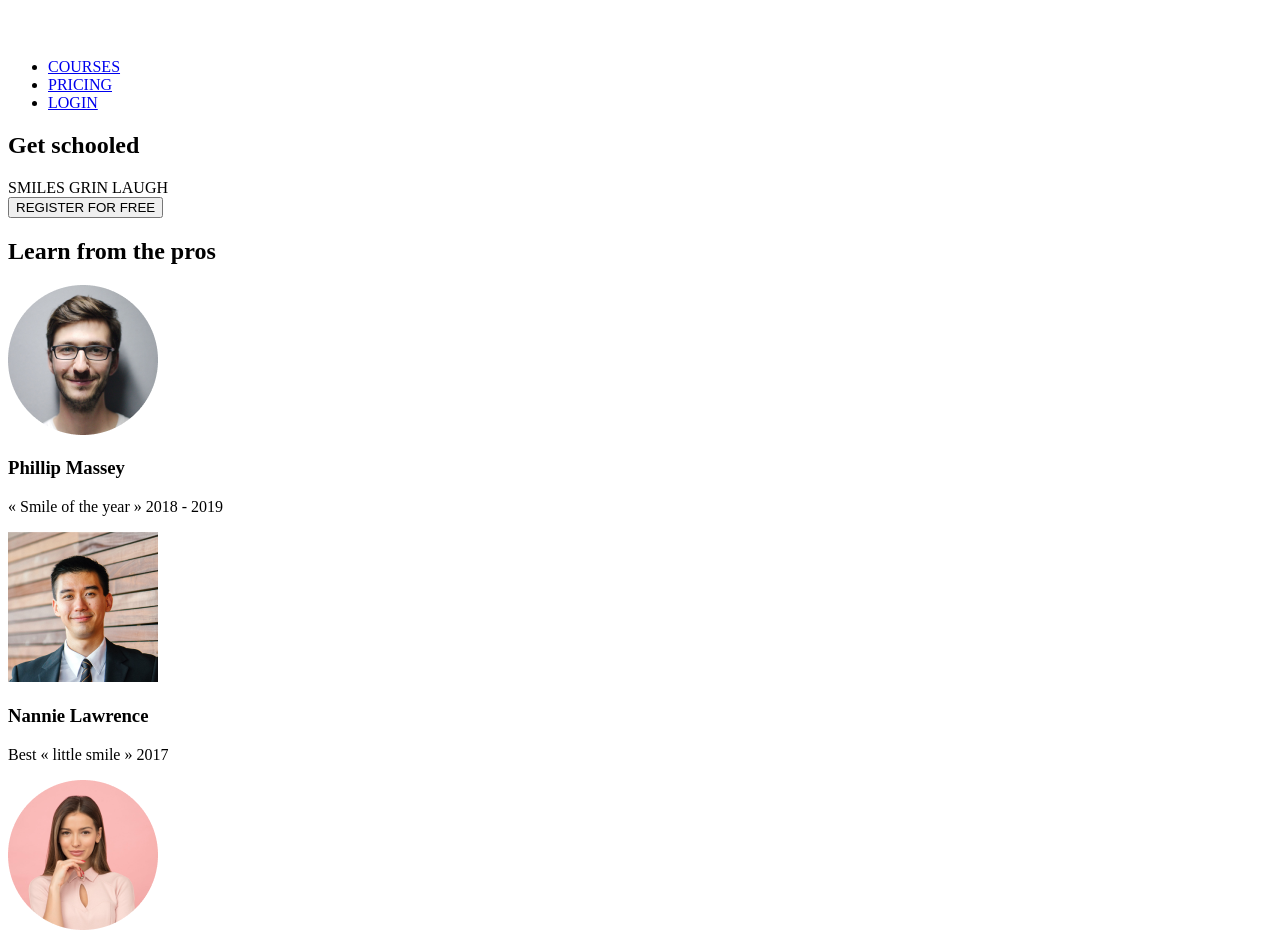
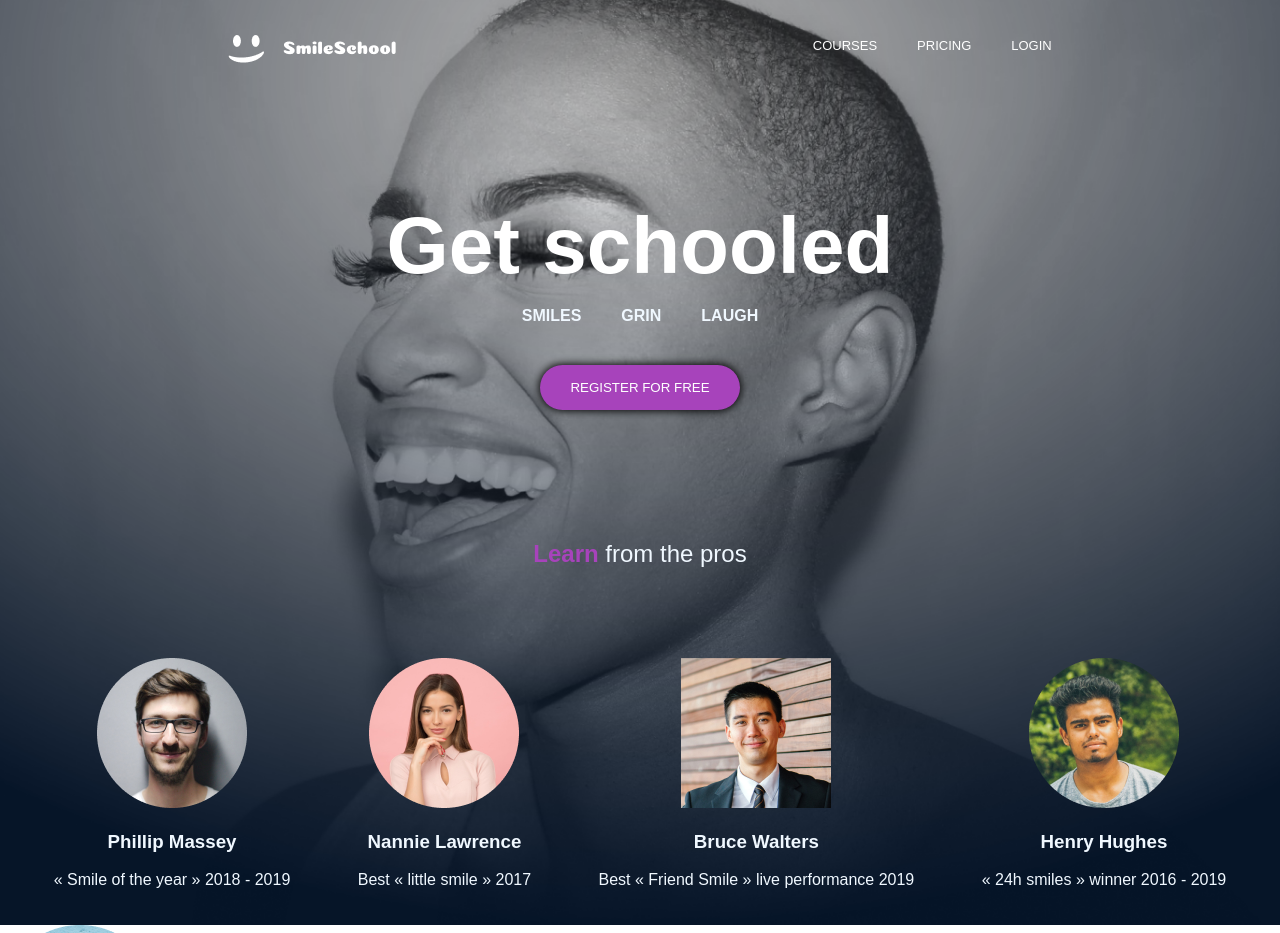
Before and after one commit to fatyyyjb/alx_html_css, a plain HTML site: page css_advanced/index.html in a window 1280 px wide. Shown: the top 933 px of the page. Drawn offline with Linux system fonts and the light colour scheme.

Commit message:
Add styling to header and first section

```diff
--- a/css_advanced/index.html
+++ b/css_advanced/index.html
@@ -8,10 +8,10 @@
         <title>titim</title>
     </head>
     <body>
-        <div>
+        <div class="background-color">
         <header>
             <nav>
-                <img src="images/logoo.png" alt="logo">
+                <img class="smile-logo" src="images/logoo.png" alt="">
                 <ul>
                     <li><a href="courses.html">COURSES</a></li>
                     <li><a href="pricing.html">PRICING</a></li>
@@ -22,39 +22,39 @@
 
         <main>
             <section>
-                <div>
-                    <h1>Get schooled</h1>
-                    <div>
+                <div class="thecenter">
+                    <h1 class="getschooled">Get schooled</h1>
+                    <div class="sgl">
                         <span>SMILES</span>
                         <span>GRIN</span>
                         <span>LAUGH</span>
                     </div>
-                    <button>REGISTER FOR FREE</button>
+                    <button class="register">REGISTER FOR FREE</button>
                 </div>
 
-                <div>
-                    <h2>Learn from the pros</h2>
-                    <div>
-                        <div>
-                            <img src="images/1.png" alt="">
+                <div class="thepros">
+                    <h2 class="learn"><span class="learn-span">Learn </span>from the pros</h2>
+                    <div class="pros">
+                        <div class="pros-detail">
+                            <img class="prospic" src="images/1.png" alt="">
                             <h3>Phillip Massey</h3>
                             <p>« Smile of the year » 2018 - 2019</p>
                         </div>
 
-                        <div>
-                            <img src="images/2.png" alt="">
+                        <div class="pros-detail">
+                            <img  class="prospic" src="images/3.png" alt="">
                             <h3>Nannie Lawrence</h3>
                             <p>Best « little smile » 2017</p>
                         </div>
 
-                        <div>
-                            <img src="images/3.png" alt="">
+                        <div class="pros-detail">
+                            <img  class="prospic" src="images/2.png" alt="">
                             <h3>Bruce Walters</h3>
                             <p>Best « Friend Smile » live performance 2019</p>
                         </div>
 
-                        <div>
-                            <img src="images/4.png" alt="">
+                        <div class="pros-detail">
+                            <img  class="prospic" src="images/4.png" alt="">
                             <h3>Henry Hughes</h3>
                             <p>« 24h smiles » winner 2016 - 2019</p>
                         </div>
--- a/css_advanced/styles.css
+++ b/css_advanced/styles.css
@@ -0,0 +1,86 @@
+body{
+    background-color: #fff;
+    font-family: Arial, Helvetica, sans-serif;
+    color: #515151;
+    margin: 0;
+    padding: 0;
+}
+
+.background-color{
+    background-image: url(images/Object.png);
+    background-size: cover;
+    background-position: center;
+    background-repeat: no-repeat;
+    padding: 20px;
+    color: aliceblue;
+}
+
+nav{
+    display: flex;
+    justify-content: space-around;/*equal space around each item*/
+    align-items: center;/*center items vertically*/
+}
+
+.smile-logo{
+    margin-top: 10px;
+}
+
+ul{
+    display: flex;
+    gap: 40px;
+    list-style: none;
+    margin-top:  16px;
+    padding: 0;
+}
+
+a{
+    color: #ffffff;
+    text-decoration: none;
+    font-size: 13px;
+}
+
+.thecenter{
+    text-align: center;
+}
+.getschooled{
+    font-size: 80px;
+    color: #fff;
+    margin: 130px 0 0;
+    font-weight: bold;
+}
+
+.sgl{
+    display: flex;
+    justify-content: center;
+    gap: 40px;
+    font-weight: bold;
+    margin-top: 15px;
+}
+.register{
+    background-color: rgb(167, 67, 187);
+    border-radius: 30px;
+    border: none;
+    padding: 17px;
+    color: #fff;
+    padding: 15px 30px;
+    margin-top: 40px;
+    box-shadow: 0px 0px 9px 1px black;
+}
+.learn{
+    margin-top: 130px;
+    font-weight: normal;
+}
+.learn-span{
+    color: rgb(167, 67, 187);
+    font-weight: bold;
+}
+
+.thepros{
+    text-align: center;
+}
+.pros{
+    justify-content: space-around;
+    align-items: center;
+    display: flex;
+    margin-top: 90px;
+}
```
